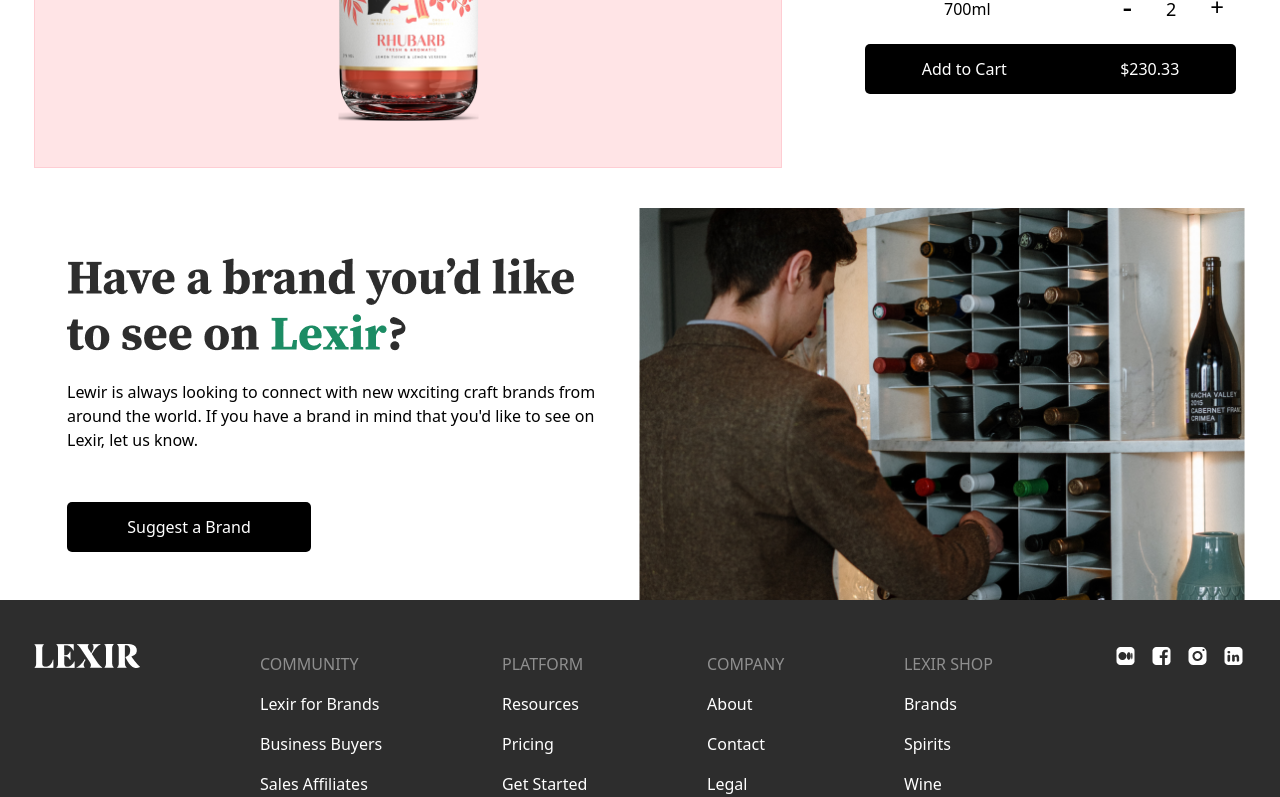
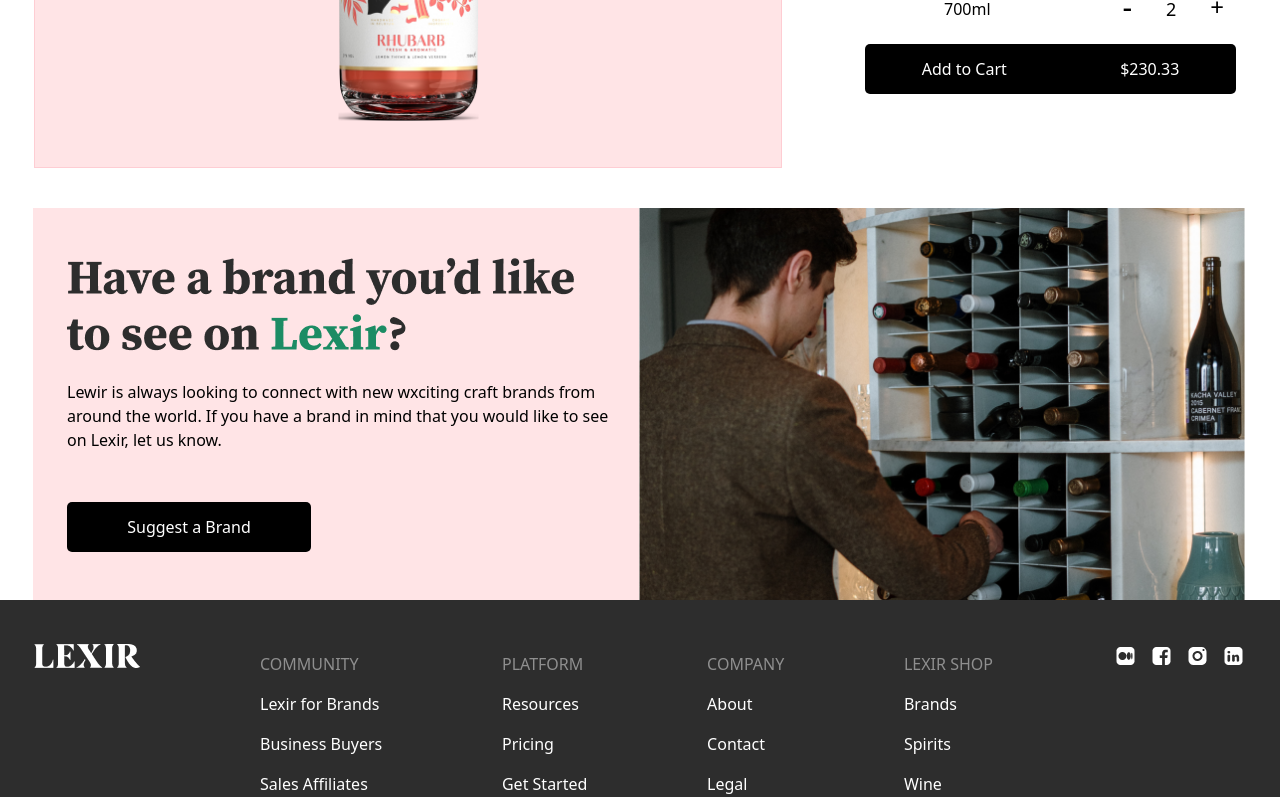
Before and after one commit to LexirIO/lexir-io-challenge, a Next.js app: page / in a window 1280 px wide. Shown: the part 528-1325 px from the top of the page. Built offline with nearby package versions, Linux system fonts and the light colour scheme; a web font is replaced by a local one.

Commit message:
brand suggestion

```diff
--- a/src/components/BrandSuggest.js
+++ b/src/components/BrandSuggest.js
@@ -6,8 +6,8 @@
     return (
         <div className="flex justify-center w-[1280] h-[392px] ">
             <div className="flex w-[1280px] h-[392px] mx-[33px]  ">
-                <div className="flex  flex-col w-[606px] h-[392px]  ">
-                    <div className="flex flex-col w-[556px] h-[216px] mt-[50px] mr-[15px] mb-[28px] ml-[34px] bg-white  ">
+                <div className="flex  flex-col w-[606px] h-[392px] bg-rose-100  ">
+                    <div className="  flex flex-col w-[556px] h-[216px] mt-[50px] mr-[15px] mb-[28px] ml-[34px]  ">
                         <div>
                             <Image src={BrandTitle} alt="suggestion title" />
                         </div>
@@ -15,8 +15,8 @@
                             <p className="mt-[23px]">
                                 Lewir is always looking to connect with new
                                 wxciting craft brands from around the world. If
-                                you have a brand in mind that you'd like to see
-                                on Lexir, let us know.
+                                you have a brand in mind that you would like to
+                                see on Lexir, let us know.
                             </p>
                         </div>
                     </div>
```
